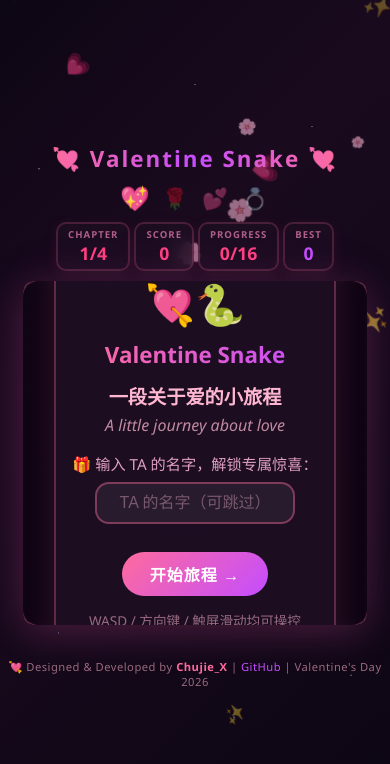
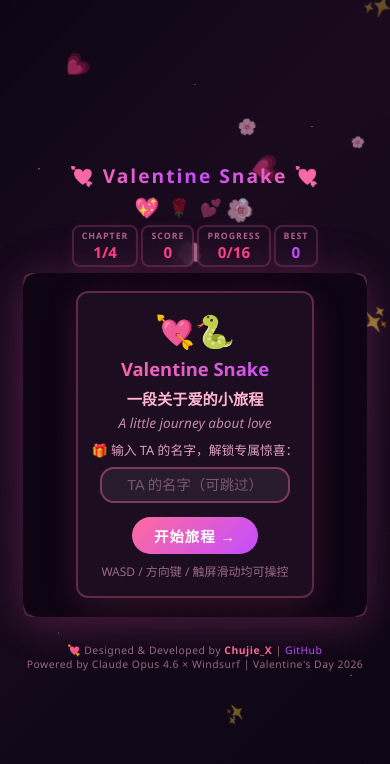
Before and after one commit to xiangchujie-bot/valentine-snake, a React (Vite) app: page / in a window 390 px wide. Shown: the top 764 px of the page. Built offline with nearby package versions, Linux system fonts and the light colour scheme.

Commit message:
手机适配优化 + AI模型信息

```diff
--- a/src/App.css
+++ b/src/App.css
@@ -797,103 +797,207 @@
 
 @media (max-width: 600px) {
   .game-container {
-    padding: 10px 8px;
-    gap: 10px;
+    padding: 6px 4px;
+    gap: 6px;
   }
   .game-title {
-    font-size: 1.4rem;
+    font-size: 1.2rem;
     letter-spacing: 2px;
   }
   .level-indicator {
-    gap: 14px;
+    gap: 10px;
   }
   .level-emoji {
-    font-size: 1.3rem;
+    font-size: 1.1rem;
   }
   .score-board {
-    gap: 4px;
+    gap: 3px;
     flex-wrap: wrap;
     justify-content: center;
   }
   .score-item {
-    padding: 4px 10px;
-    border-radius: 10px;
+    padding: 3px 8px;
+    border-radius: 8px;
   }
   .score-label {
-    font-size: 0.6rem;
+    font-size: 0.55rem;
     letter-spacing: 1px;
   }
   .score-value {
-    font-size: 1.1rem;
+    font-size: 0.95rem;
   }
   .board-wrapper {
-    border-radius: 10px;
+    border-radius: 8px;
   }
   .board {
-    border-radius: 10px;
+    border-radius: 8px;
     border-width: 2px;
   }
   .food-emoji {
-    font-size: 14px;
+    font-size: 12px;
+  }
+  .overlay {
+    padding: 8px;
   }
   .game-over-panel {
-    padding: 20px 16px;
-    max-width: 90vw;
-    border-radius: 14px;
+    padding: 16px 14px;
+    max-width: 92vw;
+    border-radius: 12px;
   }
   .game-over-panel h2 {
-    font-size: 1.4rem;
+    font-size: 1.15rem;
+    margin-bottom: 6px;
   }
   .final-score {
-    font-size: 1rem;
+    font-size: 0.9rem;
+    margin-bottom: 4px;
+  }
+  .new-record {
+    font-size: 0.95rem;
+    margin-bottom: 6px;
+  }
+  .level-info-text {
+    font-size: 0.85rem;
+    margin-bottom: 6px;
+  }
+  .gameover-en {
+    font-size: 0.9rem;
+    margin-bottom: 6px;
+  }
+  .controls-hint {
+    font-size: 0.85rem;
+    margin-bottom: 10px;
   }
   .restart-btn {
-    padding: 10px 28px;
-    font-size: 1rem;
+    padding: 8px 22px;
+    font-size: 0.9rem;
+    margin-top: 6px;
   }
   .level-clear-buttons {
     flex-direction: column;
-    gap: 8px;
+    gap: 6px;
+    margin-top: 6px;
   }
+  .hint {
+    margin-top: 8px;
+    font-size: 0.75rem;
+  }
+  /* welcome */
+  .welcome-emoji {
+    font-size: 2rem;
+    margin-bottom: 4px;
+  }
+  .welcome-subtitle {
+    font-size: 0.95rem;
+  }
+  .welcome-en {
+    font-size: 0.85rem;
+    margin-bottom: 8px;
+  }
+  .name-input-area {
+    margin: 8px 0;
+  }
+  .name-label {
+    font-size: 0.8rem;
+  }
+  .name-input {
+    max-width: 190px;
+    padding: 8px 12px;
+    font-size: 0.9rem;
+  }
+  /* chapter intro */
   .chapter-card {
-    padding: 24px 20px;
+    padding: 16px 14px;
+    max-width: 92vw;
+  }
+  .chapter-number {
+    font-size: 0.75rem;
+    margin-bottom: 6px;
   }
   .chapter-emoji-big {
-    font-size: 3rem;
+    font-size: 2.2rem;
+    margin-bottom: 6px;
   }
   .chapter-title {
-    font-size: 1.5rem;
+    font-size: 1.2rem;
+    margin-bottom: 4px;
   }
+  .chapter-en {
+    font-size: 0.9rem;
+    margin-bottom: 8px;
+  }
+  .chapter-desc {
+    font-size: 0.9rem;
+    margin-bottom: 12px;
+  }
+  /* level clear */
+  .level-clear-emoji {
+    font-size: 2.2rem;
+    margin-bottom: 6px;
+  }
+  .level-reveal-text {
+    font-size: 1rem;
+    margin-bottom: 4px;
+  }
+  .level-reveal-en {
+    font-size: 0.85rem;
+    margin-bottom: 6px;
+  }
+  .level-for-name {
+    font-size: 0.9rem;
+    margin-bottom: 6px;
+  }
+  /* all complete */
+  .all-complete-emojis {
+    font-size: 2rem;
+    margin-bottom: 6px;
+    letter-spacing: 4px;
+  }
+  .all-complete-name {
+    font-size: 1rem;
+  }
+  .all-complete-msg {
+    font-size: 0.95rem;
+  }
+  .all-complete-en {
+    font-size: 0.85rem;
+  }
+  /* letter */
   .letter-card {
-    padding: 20px 16px;
-    max-width: 90vw;
+    padding: 16px 14px;
+    max-width: 92vw;
   }
   .letter-header {
-    font-size: 1.4rem;
+    font-size: 1.2rem;
+    margin-bottom: 12px;
+  }
+  .letter-dear {
+    font-size: 0.95rem;
+    margin-bottom: 10px;
   }
   .letter-line {
-    font-size: 0.95rem;
+    font-size: 0.9rem;
+    margin-bottom: 8px;
   }
-  .welcome-emoji {
-    font-size: 2.5rem;
-  }
-  .name-input {
-    max-width: 200px;
-    padding: 10px 14px;
-    font-size: 1rem;
-  }
-  .game-footer {
-    font-size: 0.7rem;
+  .letter-sign {
+    font-size: 0.85rem;
     margin-top: 12px;
   }
+  /* footer */
+  .game-footer {
+    font-size: 0.65rem;
+    margin-top: 8px;
+  }
+  /* joystick */
   .joy-btn {
-    width: 46px;
-    height: 46px;
+    width: 42px;
+    height: 42px;
+    font-size: 1.1rem;
+    border-radius: 10px;
+  }
+  .joy-center {
+    width: 42px;
+    height: 42px;
     font-size: 1.2rem;
   }
-  .joy-center {
-    width: 46px;
-    height: 46px;
-    font-size: 1.3rem;
-  }
 }
--- a/src/App.jsx
+++ b/src/App.jsx
@@ -882,11 +882,8 @@ function App() {
 
       {/* ── Footer ── */}
       <footer className="game-footer">
-        <span>💘 Designed & Developed by <strong>Chujie_X</strong></span>
-        <span> | </span>
-        <a href="https://github.com/xiangchujie-bot" target="_blank" rel="noopener noreferrer">GitHub</a>
-        <span> | </span>
-        <span>Valentine's Day 2026</span>
+        <div>💘 Designed & Developed by <strong>Chujie_X</strong> | <a href="https://github.com/xiangchujie-bot" target="_blank" rel="noopener noreferrer">GitHub</a></div>
+        <div>Powered by Claude Opus 4.6 × Windsurf | Valentine's Day 2026</div>
       </footer>
     </div>
   )
```
